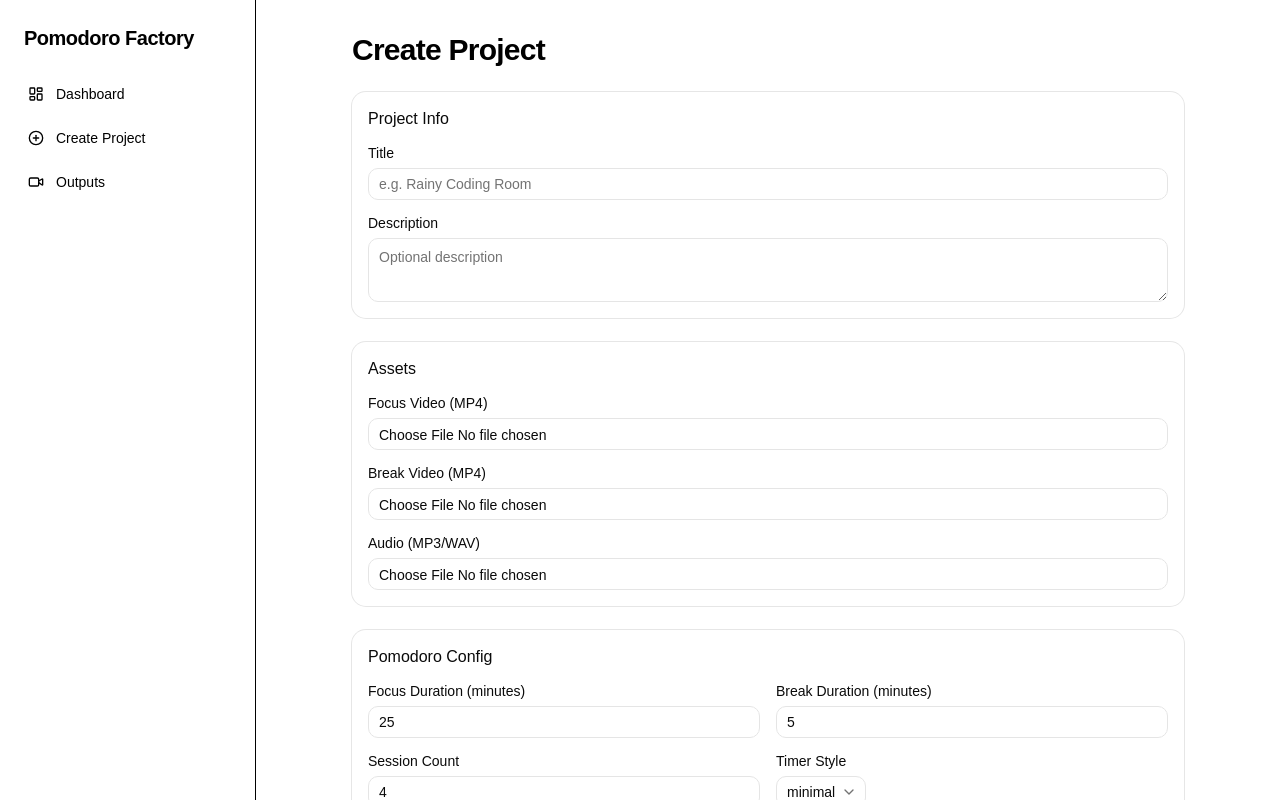
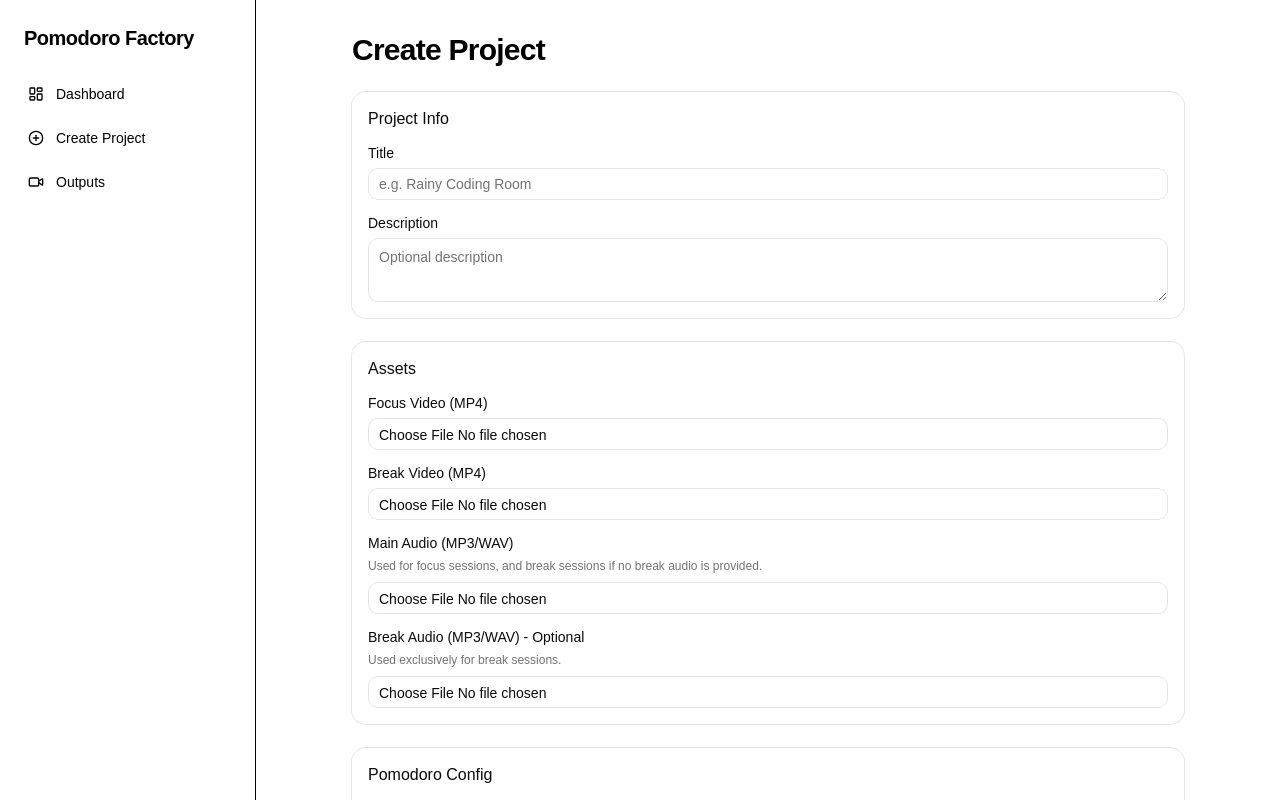
Before and after one commit to Restu-Averian/pomodoro-video-factory-fe, a React (Vite) app: page /create in a window 1280 px wide. Built offline with nearby package versions, Linux system fonts and the light colour scheme.

Commit message:
feat: add optional break audio upload and update progress tracking in CreateProjectPage

```diff
--- a/src/pages/CreateProjectPage.jsx
+++ b/src/pages/CreateProjectPage.jsx
@@ -31,7 +31,8 @@ export default function CreateProjectPage() {
   const [files, setFiles] = useState({
     focusVideo: null,
     breakVideo: null,
-    audio: null
+    audio: null,
+    breakAudio: null
   });
 
   const estimatedDuration = useMemo(() => {
@@ -70,12 +71,17 @@ export default function CreateProjectPage() {
 
       // 2. Upload assets (could do Promise.all but sequential is safer for progress)
       await uploadProjectAsset(project.id, 'focus_video', files.focusVideo);
-      setUploadProgress(50);
+      setUploadProgress(40);
 
       await uploadProjectAsset(project.id, 'break_video', files.breakVideo);
+      setUploadProgress(60);
+
+      await uploadProjectAsset(project.id, 'audio', files.audio);
       setUploadProgress(80);
 
-      await uploadProjectAsset(project.id, 'audio', files.audio);
+      if (files.breakAudio) {
+        await uploadProjectAsset(project.id, 'break_audio', files.breakAudio);
+      }
       setUploadProgress(100);
 
       // 3. Redirect
@@ -146,12 +152,22 @@ export default function CreateProjectPage() {
               />
             </div>
             <div className="space-y-2">
-              <Label>Audio (MP3/WAV)</Label>
+              <Label>Main Audio (MP3/WAV)</Label>
+              <p className="text-xs text-muted-foreground">Used for focus sessions, and break sessions if no break audio is provided.</p>
               <Input
                 type="file"
                 accept="audio/*"
                 onChange={e => setFiles({ ...files, audio: e.target.files[0] })}
                 required
+              />
+            </div>
+            <div className="space-y-2">
+              <Label>Break Audio (MP3/WAV) - Optional</Label>
+              <p className="text-xs text-muted-foreground">Used exclusively for break sessions.</p>
+              <Input
+                type="file"
+                accept="audio/*"
+                onChange={e => setFiles({ ...files, breakAudio: e.target.files[0] })}
               />
             </div>
           </CardContent>
@@ -204,6 +220,7 @@ export default function CreateProjectPage() {
                   </SelectTrigger>
                   <SelectContent>
                     <SelectItem value="minimal">Minimal</SelectItem>
+                    <SelectItem value="cozy">Cozy</SelectItem>
                     <SelectItem value="large">Large</SelectItem>
                   </SelectContent>
                 </Select>
```
